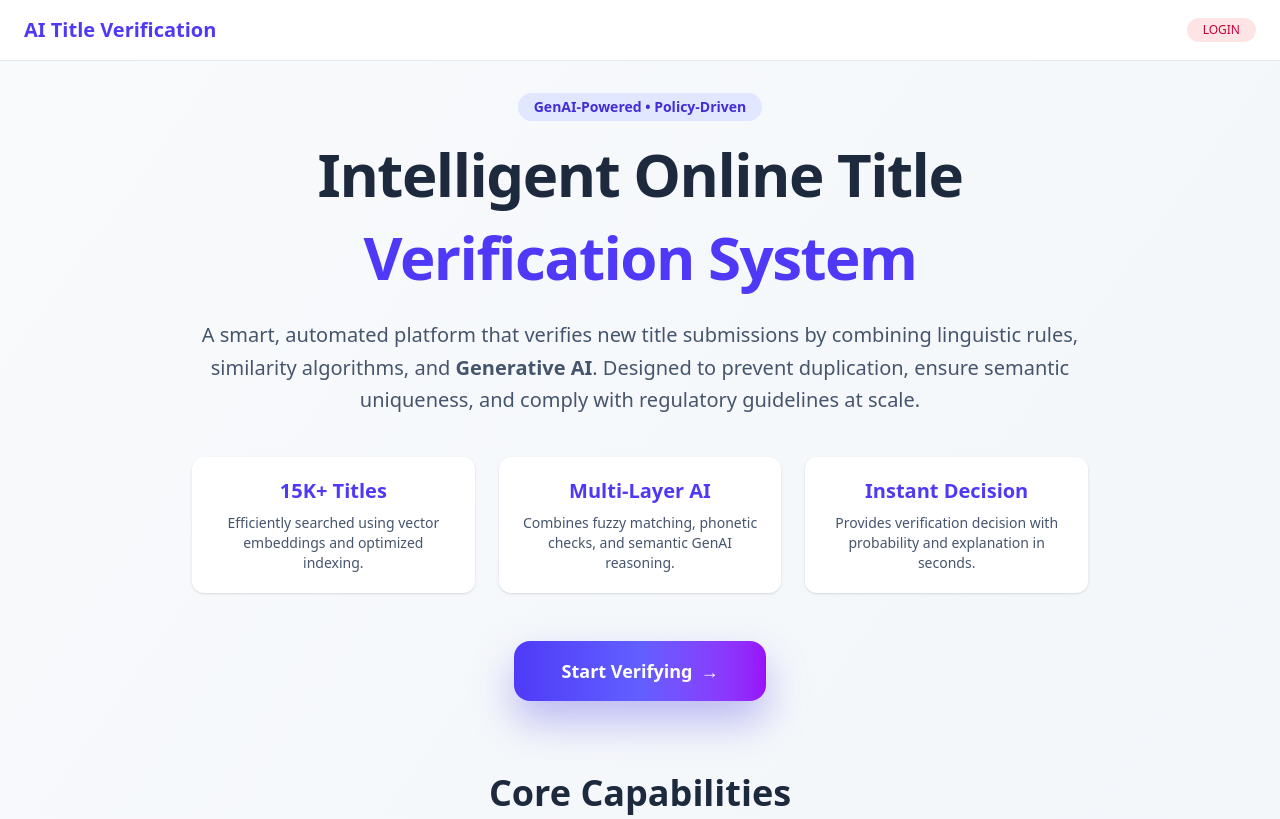
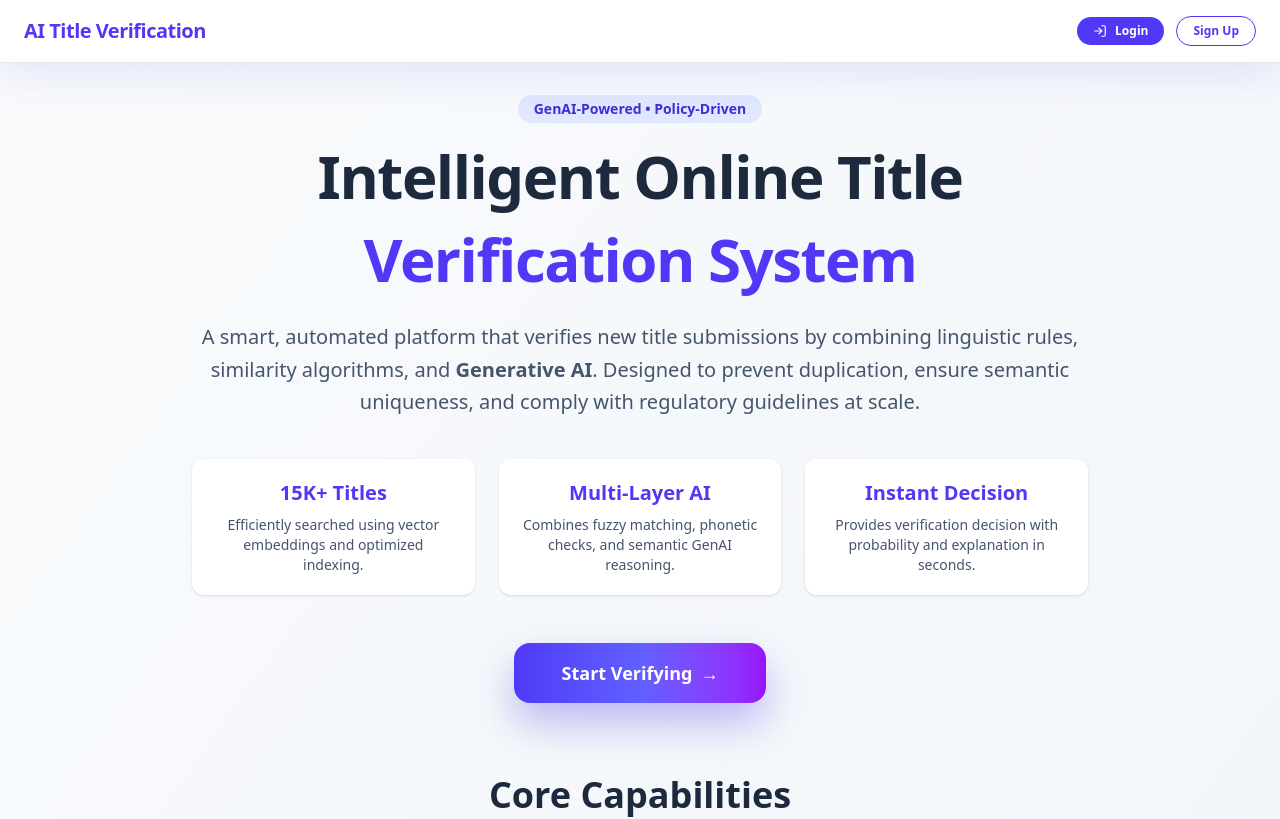
Before and after one commit to BhartiRajesh99/TitleVerificationSystem, a React (Vite) app in the folder frontend/: page / in a window 1280 px wide. Shown: the top 819 px of the page. Built offline with nearby package versions, Linux system fonts and the light colour scheme; no server answers.

Commit message:
add skeleton loading

```diff
--- a/frontend/src/components/Navbar.jsx
+++ b/frontend/src/components/Navbar.jsx
@@ -1,60 +1,195 @@
-import { NavLink } from "react-router-dom";
+import { NavLink, useNavigate } from "react-router-dom";
 import { useAuth } from "../context/AuthContext";
-import { useNavigate } from "react-router-dom";
+import { Menu, X, LogOut, LogIn } from "lucide-react";
+import { useState } from "react";
 
 const Navbar = () => {
   const navigate = useNavigate();
   const { name, role, loading, logout, isAuthenticated } = useAuth();
+  const [open, setOpen] = useState(false);
 
-  if(loading) return null;
+  if (loading) return <NavbarSkeleton />;
 
   const login = () => navigate("/login");
 
   return (
-    <nav className="sticky top-0 z-50 backdrop-blur bg-white/70 border-b border-slate-200">
-      <div className="max-w-7xl mx-auto px-6 py-4 flex justify-between items-center">
+    <nav className="sticky top-0 z-50 bg-white/70 backdrop-blur-xl border-b border-slate-200 shadow-[0_10px_40px_rgba(79,70,229,0.12)]">
+      <div className="max-w-7xl mx-auto px-6 py-4 flex items-center justify-between">
 
-        <NavLink to="/" className="text-xl font-extrabold text-indigo-600">
+        {/* Brand */}
+        <NavLink
+          to="/"
+          className="text-xl font-extrabold tracking-tight text-indigo-600"
+        >
           AI Title Verification
         </NavLink>
 
-        <div className="flex gap-6 items-center text-sm font-medium">
-
+        {/* Desktop Menu */}
+        <div className="hidden md:flex items-center gap-8 text-sm font-medium">
           {isAuthenticated && (
             <>
-              <NavLink to="/" className={navClass}>Home</NavLink>
-              <NavLink to="/verify" className={navClass}>Verify</NavLink>
-              <NavLink to="/history" className={navClass}>History</NavLink>
+              <NavItem to="/">Home</NavItem>
+              <NavItem to="/verify">Verify</NavItem>
+              <NavItem to="/history">History</NavItem>
 
-              {role === "admin" && (
-                <NavLink to="/admin" className={navClass}>
-                  Admin
-                </NavLink>
-              )}
+              {role === "admin" && <NavItem to="/admin">Dashboard</NavItem>}
 
-              <span className=" px-3 py-1 text-xs rounded-full bg-indigo-100 text-indigo-700">
+              {/* User */}
+              <span className="px-3 py-1 text-xs rounded-full bg-indigo-100 text-indigo-700 font-semibold">
                 {name || "USER"}
               </span>
-
             </>
           )}
 
+          {/* Auth Button */}
+          {isAuthenticated ? (
           <button
-            onClick={isAuthenticated ? logout : login}
-            className="px-4 py-1 text-xs cursor-pointer rounded-full bg-rose-100 text-rose-700"
+            onClick={logout}
+            className="
+              flex items-center gap-2 px-4 py-1.5 rounded-full text-xs font-semibold
+              bg-indigo-600 text-white
+              hover:bg-indigo-700 transition cursor-pointer
+            "
           >
-            {isAuthenticated ? "LOGOUT" : "LOGIN"}
+            <LogOut size={14} />
+            Logout
           </button>
+        ) : (
+          <div className="flex items-center gap-3">
+            <button
+              onClick={() => navigate("/login")}
+              className="
+                flex items-center gap-2 px-4 py-1.5 rounded-full text-xs font-semibold
+                bg-indigo-600 text-white
+                hover:bg-indigo-700 transition cursor-pointer
+              "
+            >
+              <LogIn size={14} />
+              Login
+            </button>
+
+            <button
+              onClick={() => navigate("/signup")}
+              className="
+                px-4 py-1.5 rounded-full text-xs font-semibold
+                border border-indigo-600 text-indigo-600
+                hover:bg-indigo-50 transition cursor-pointer
+              "
+            >
+              Sign Up
+            </button>
+          </div>
+        )}
 
         </div>
+
+        {/* Mobile Menu Button */}
+        <button
+          onClick={() => setOpen(!open)}
+          className="md:hidden p-2 rounded-lg hover:bg-slate-100"
+        >
+          {open ? <X /> : <Menu />}
+        </button>
       </div>
+
+      {/* Mobile Menu */}
+      {open && (
+        <div className="md:hidden px-6 pb-6 pt-2 bg-white/90 backdrop-blur-xl border-t border-slate-200">
+          <div className="flex flex-col gap-4 text-sm font-medium">
+
+            {isAuthenticated && (
+              <>
+                <NavItem to="/" onClick={() => setOpen(false)}>Home</NavItem>
+                <NavItem to="/verify" onClick={() => setOpen(false)}>Verify</NavItem>
+                <NavItem to="/history" onClick={() => setOpen(false)}>History</NavItem>
+                {role === "admin" && (
+                  <NavItem to="/admin" onClick={() => setOpen(false)}>
+                    Dashboard
+                  </NavItem>
+                )}
+
+                <span className="px-3 py-1 w-fit text-xs rounded-full bg-indigo-100 text-indigo-700">
+                  {name || "USER"}
+                </span>
+              </>
+            )}
+
+            {isAuthenticated ? (
+            <button
+              onClick={() => {
+                setOpen(false);
+                logout();
+              }}
+              className="mt-2 px-4 py-2 rounded-xl bg-indigo-600 text-white text-sm font-semibold"
+            >
+              Logout
+            </button>
+          ) : (
+            <div className="flex flex-col gap-3 mt-2">
+              <button
+                onClick={() => {
+                  setOpen(false);
+                  navigate("/login");
+                }}
+                className="px-4 py-2 rounded-xl bg-indigo-600 text-white text-sm font-semibold"
+              >
+                Login
+              </button>
+
+              <button
+                onClick={() => {
+                  setOpen(false);
+                  navigate("/signup");
+                }}
+                className="px-4 py-2 rounded-xl border border-indigo-600 text-indigo-600 text-sm font-semibold"
+              >
+                Sign Up
+              </button>
+            </div>
+          )}
+
+          </div>
+        </div>
+      )}
     </nav>
   );
 };
 
-const navClass = ({ isActive }) =>
-  isActive
-    ? "text-indigo-600 font-semibold"
-    : "text-slate-600 hover:text-indigo-600";
+
+const NavItem = ({ to, children, onClick }) => (
+  <NavLink
+    to={to}
+    onClick={onClick}
+    className={({ isActive }) =>
+      `relative transition ${
+        isActive
+          ? "text-indigo-600 font-semibold"
+          : "text-slate-600 hover:text-indigo-600"
+      }`
+    }
+  >
+    {({ isActive }) => (
+      <>
+        {children}
+        {isActive && (
+          <span className="absolute -bottom-2 left-0 w-full h-[2px] bg-indigo-600 rounded-full" />
+        )}
+      </>
+    )}
+  </NavLink>
+);
+
+const NavbarSkeleton = () => (
+  <nav className="sticky top-0 z-50 bg-white/70 backdrop-blur-xl border-b border-slate-200">
+    <div className="max-w-7xl mx-auto px-6 py-4 flex justify-between items-center animate-pulse">
+      <div className="h-6 w-48 bg-slate-200 rounded"></div>
+      <div className="hidden md:flex gap-6">
+        <div className="h-4 w-16 bg-slate-200 rounded"></div>
+        <div className="h-4 w-16 bg-slate-200 rounded"></div>
+        <div className="h-4 w-16 bg-slate-200 rounded"></div>
+      </div>
+    </div>
+  </nav>
+);
 
 export default Navbar;
```
